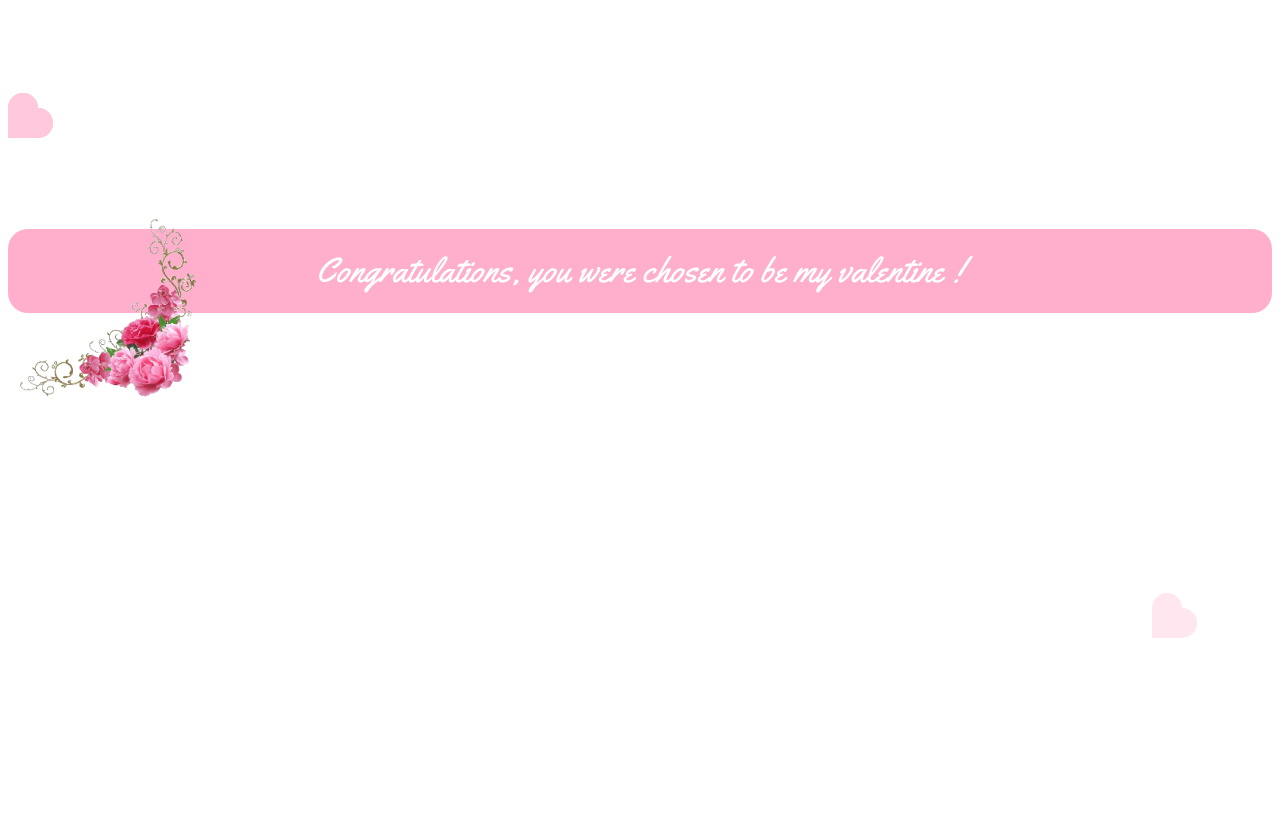
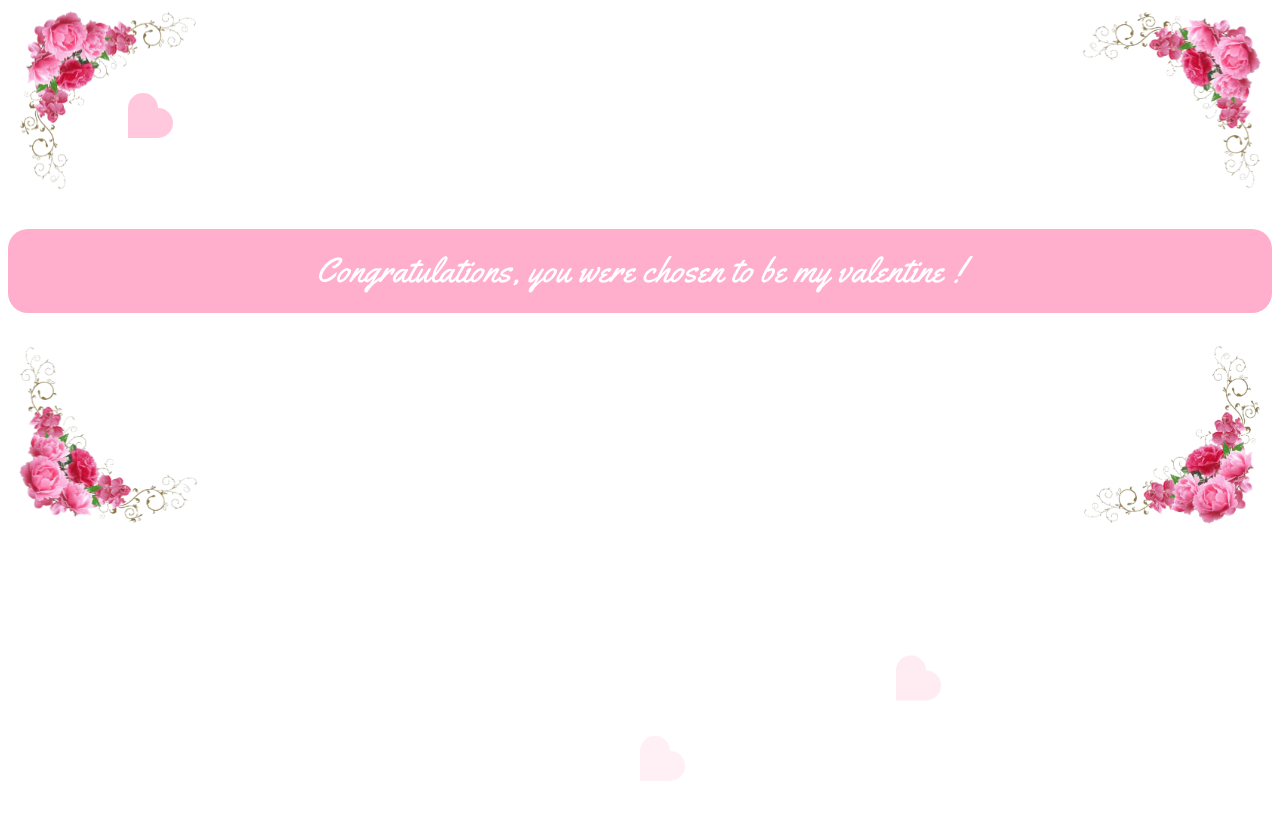
Before and after one commit to diogoortsac/svd-req, a plain HTML site: page index.html in a window 1280 px wide. Shown: the top 820 px of the page. Drawn offline with Linux system fonts and the light colour scheme.

Commit message:
moldura flores

```diff
--- a/index.html
+++ b/index.html
@@ -10,19 +10,6 @@
 </head>
 
 <body>
-    <div class="flower-container">
-        <img src="./assets/cf22.png" alt="Description of image" class="cflower">
-    </div>
-    <div class="flower-container">
-        <img src="./assets/cf22.png" alt="Description of image" class="cflower">
-    </div>
-    <div class="flower-container">
-        <img src="./assets/cf22.png" alt="Description of image" class="cflower">
-    </div>
-    <div class="flower-container">
-        <img src="./assets/cf22.png" alt="Description of image" class="cflower">
-    </div>
-
     <div class="heart"></div>
     <div class="heart"></div>
     <div class="heart"></div>
@@ -30,6 +17,18 @@
     <main>
         <div class="header-container">
             <h1 class="header-1 pulse center">Congratulations, you were chosen to be my valentine !</h1>
+            <div class="flower-container">
+                <img src="./assets/cf22.png" alt="Description of image" class="cflower">
+            </div>
+            <div class="flower-container">
+                <img src="./assets/cf22.png" alt="Description of image" class="cflower">
+            </div>
+            <div class="flower-container">
+                <img src="./assets/cf22.png" alt="Description of image" class="cflower">
+            </div>
+            <div class="flower-container">
+                <img src="./assets/cf22.png" alt="Description of image" class="cflower">
+            </div>
         </div>
     </main>
 
--- a/styles.css
+++ b/styles.css
@@ -38,7 +38,24 @@ body {
     width: 200px;
 }
 
-.flower-container:nth-child(1) {}
+.flower-container:nth-child(5) {
+    transform: rotate(90deg);
+}
+
+.flower-container:nth-child(2) {
+    transform: rotate(180deg);
+    top: 0;
+}
+
+.flower-container:nth-child(3) {
+    transform: rotate(270deg);
+    top: 0;
+    right: 8px;
+}
+
+.flower-container:nth-child(4) {
+    right: 8px;
+}
 
 .cflower {
     position: relative;
@@ -134,6 +151,7 @@ body {
 .pulse {
     animation: pulse 2s infinite;
 }
+
 .header-container {
     background-color: var(--pink-strong);
     border-radius: 20px;
```
